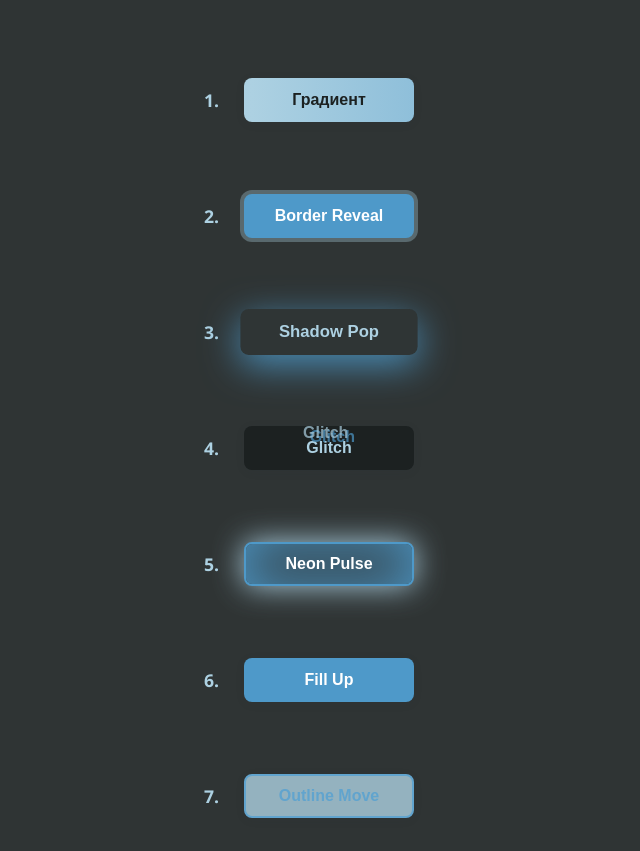
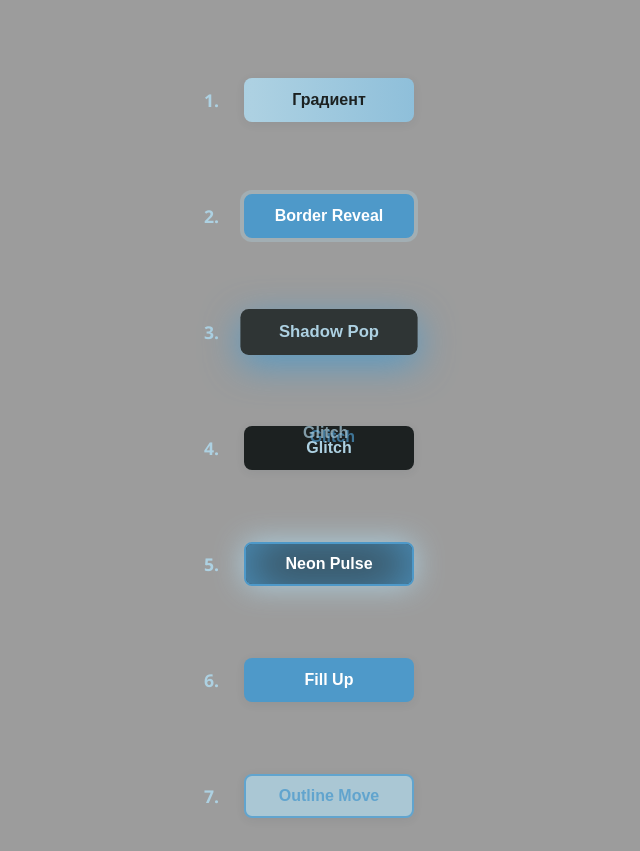
Before and after one commit to Front-Eugene/Buttons, a plain HTML site: page index.html in a window 1280 px wide. Shown: the top 851 px of the page, without its empty margins (216-856 px from the left). Drawn offline with Linux system fonts and the light colour scheme.

Commit message:
bg for buttons

```diff
--- a/index.html
+++ b/index.html
@@ -11,8 +11,8 @@ button {
     margin: 30px 0;
 }
 
-    body {
-  background: #2f3434;
+body {
+  background: #9c9c9c;
   font-family: 'Segoe UI', Arial, sans-serif;
 }
 .buttons-column {
```
